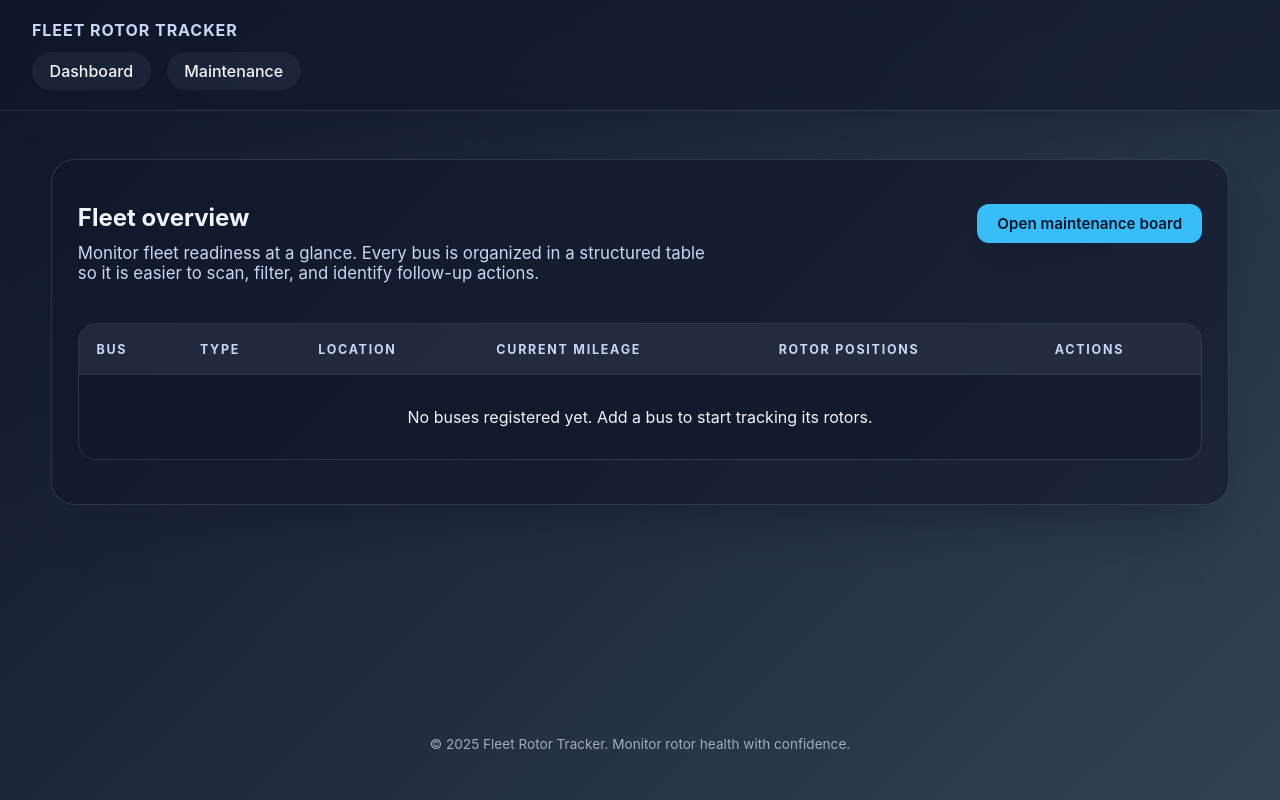
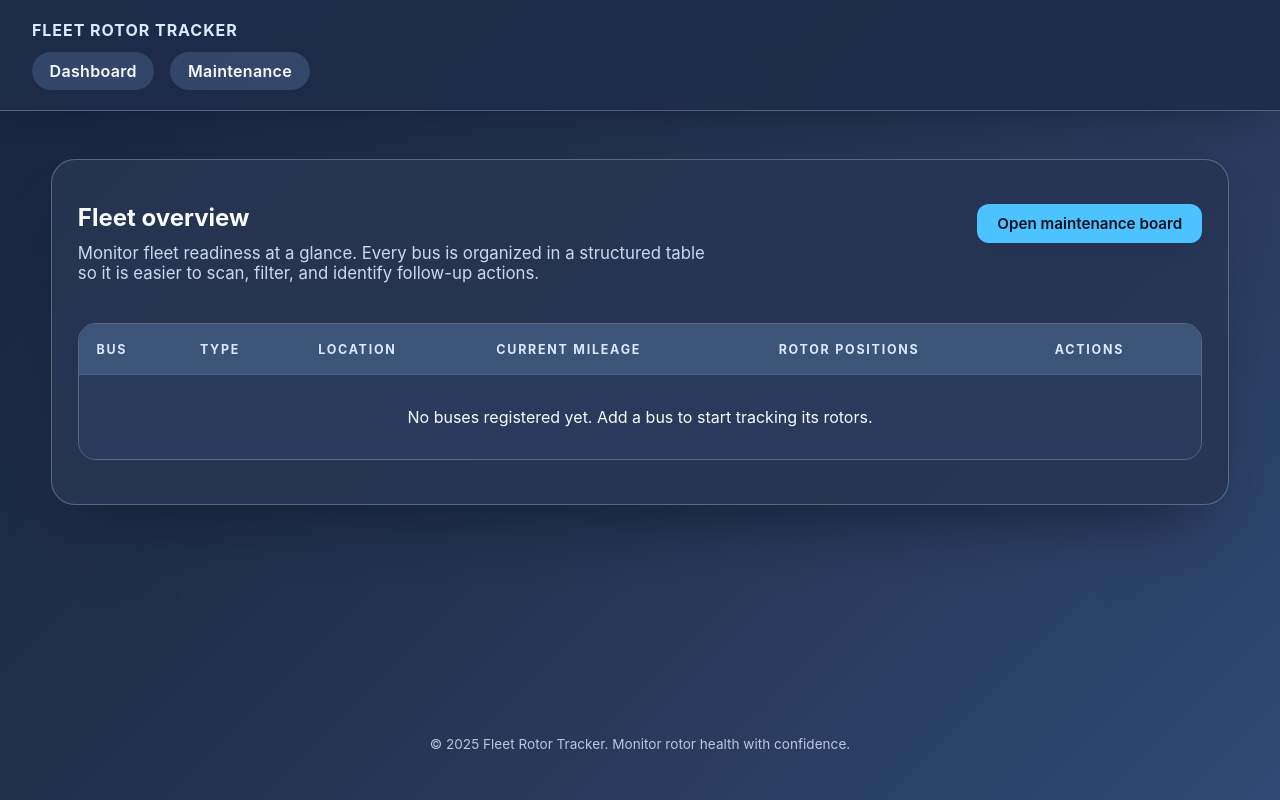
Before and after one commit to edwardolson711/fleet-rotor-tracker, a Django app: template templates/home.html in a window 1280 px wide. Run offline with Django 5.2, Linux system fonts and the light colour scheme; the template is opened without the code that fills it, so the values that code supplies are empty.

Commit message:
Brighten dark theme surfaces for readability

```diff
--- a/templates/base.html
+++ b/templates/base.html
@@ -6,19 +6,19 @@
     <title>{% block title %}Fleet Rotor Tracker{% endblock %}</title>
     <style>
         :root {
-            color-scheme: light dark;
-            --bg-gradient: linear-gradient(135deg, #0f172a 0%, #1e293b 45%, #334155 100%);
-            --surface-color: rgba(15, 23, 42, 0.65);
-            --card-color: rgba(15, 23, 42, 0.75);
-            --accent: #38bdf8;
-            --accent-strong: #0ea5e9;
-            --success: #22c55e;
-            --warning: #f97316;
-            --danger: #ef4444;
-            --text-primary: #f1f5f9;
-            --text-secondary: #cbd5f5;
-            --border-color: rgba(148, 163, 184, 0.2);
-            --shadow-color: rgba(15, 23, 42, 0.6);
+            color-scheme: dark;
+            --bg-gradient: linear-gradient(135deg, #19233c 0%, #243453 52%, #314974 100%);
+            --surface-color: rgba(39, 54, 84, 0.9);
+            --card-color: rgba(46, 64, 100, 0.92);
+            --accent: #4cc2ff;
+            --accent-strong: #21a5f4;
+            --success: #4ade80;
+            --warning: #facc15;
+            --danger: #fb7185;
+            --text-primary: #f9fbff;
+            --text-secondary: #dbeafe;
+            --border-color: rgba(202, 213, 225, 0.32);
+            --shadow-color: rgba(15, 23, 42, 0.78);
         }
 
         * {
@@ -36,11 +36,11 @@
         }
 
         header {
-            backdrop-filter: blur(14px);
-            background: rgba(15, 23, 42, 0.55);
+            backdrop-filter: blur(16px);
+            background: rgba(30, 44, 74, 0.88);
             border-bottom: 1px solid var(--border-color);
             padding: 1.25rem 2rem;
-            box-shadow: 0 16px 30px -22px var(--shadow-color);
+            box-shadow: 0 18px 38px -26px var(--shadow-color);
             position: sticky;
             top: 0;
             z-index: 50;
@@ -66,25 +66,26 @@
             text-decoration: none;
             padding: 0.55rem 1.1rem;
             border-radius: 999px;
-            font-weight: 500;
-            background: rgba(148, 163, 184, 0.08);
+            font-weight: 600;
+            letter-spacing: 0.02em;
+            background: rgba(148, 197, 255, 0.18);
             transition: background 0.2s ease, transform 0.2s ease, box-shadow 0.2s ease;
         }
 
         nav a:hover,
         nav a:focus {
-            background: rgba(56, 189, 248, 0.25);
+            background: rgba(76, 194, 255, 0.32);
             transform: translateY(-1px);
-            box-shadow: 0 10px 24px -18px var(--shadow-color);
+            box-shadow: 0 12px 28px -20px var(--shadow-color);
         }
 
         main {
             width: min(1200px, 92vw);
             margin: 3rem auto 4rem;
-            background: rgba(15, 23, 42, 0.6);
+            background: var(--surface-color);
             border-radius: 24px;
             border: 1px solid var(--border-color);
-            box-shadow: 0 32px 50px -26px var(--shadow-color);
+            box-shadow: 0 38px 64px -32px var(--shadow-color);
             padding: 2.75rem clamp(1.5rem, 2vw, 3rem);
         }
 
@@ -108,7 +109,7 @@
 
         .page-heading p {
             margin: 0.75rem 0 0;
-            color: var(--text-secondary);
+            color: rgba(223, 232, 255, 0.9);
             font-size: 1.05rem;
         }
 
@@ -123,7 +124,7 @@
             font-size: 0.95rem;
             font-weight: 600;
             text-decoration: none;
-            color: #0f172a;
+            color: #041021;
             background: var(--accent);
             box-shadow: 0 12px 24px -18px var(--shadow-color);
             transition: transform 0.2s ease, box-shadow 0.2s ease, background 0.2s ease;
@@ -157,17 +158,17 @@
         table {
             width: 100%;
             border-collapse: collapse;
-            background: rgba(15, 23, 42, 0.55);
+            background: rgba(42, 59, 95, 0.85);
         }
 
         thead {
-            background: rgba(148, 163, 184, 0.12);
+            background: rgba(148, 197, 255, 0.18);
         }
 
         th, td {
             padding: 1.1rem;
             text-align: left;
-            border-bottom: 1px solid rgba(148, 163, 184, 0.12);
+            border-bottom: 1px solid rgba(148, 163, 184, 0.18);
             vertical-align: top;
         }
 
@@ -354,7 +357,7 @@
             margin-top: auto;
             padding: 2rem 0 3rem;
             text-align: center;
-            color: rgba(203, 213, 225, 0.75);
+            color: rgba(223, 232, 255, 0.8);
             font-size: 0.85rem;
         }
 
```
Also changed, not shown: other parts of templates/base.html (+28 -26 lines).
